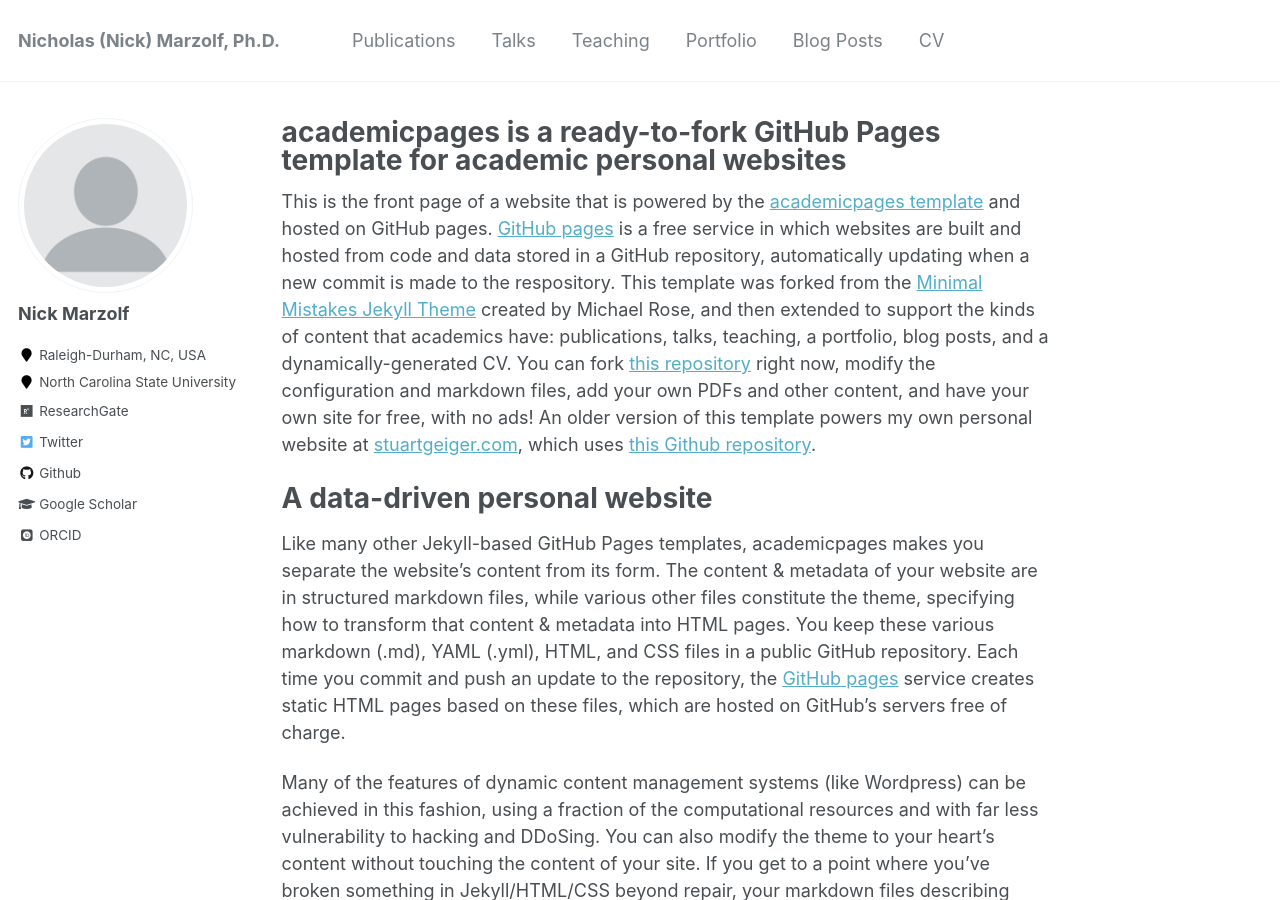
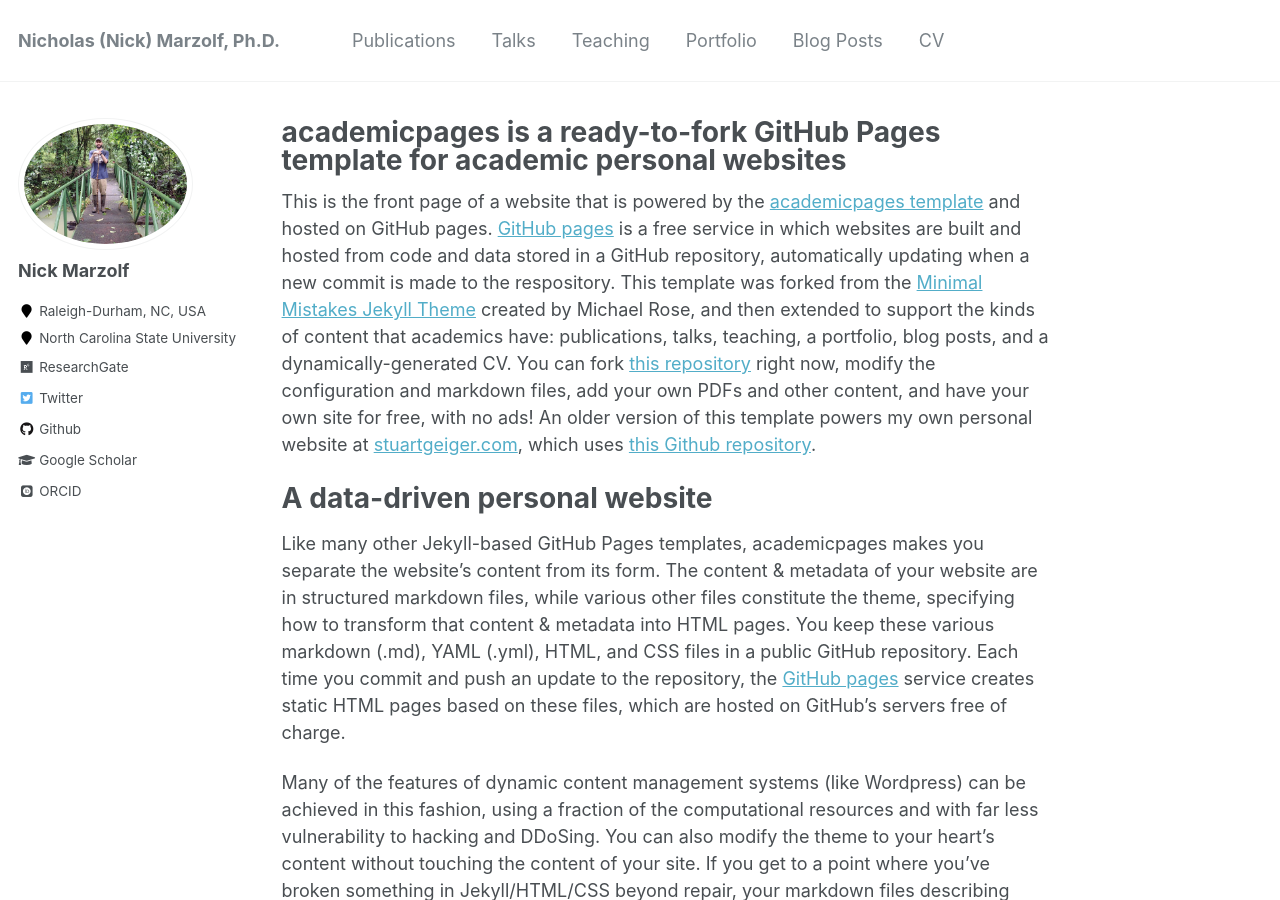
Before and after one commit to nmarzolf91/nmarzolf91.github.io, a Jekyll site: the page built from _pages/about.md, in a window 1280 px wide and 900 px high. Built offline with Jekyll 4.4.1, drawn with Linux system fonts in a browser that asks for light colours; some web fonts are replaced.

Commit message:
Added profile picture

```diff
--- a/_config.yml
+++ b/_config.yml
@@ -81,7 +81,7 @@ analytics:
 # Site Author
 author:
   name             : "Nick Marzolf"
-  avatar           : "profile.png"
+  avatar           : "Nick over the Sura.jpg"
   bio              : ""
   location         : "Raleigh-Durham, NC, USA"
   employer         : "North Carolina State University"
```
